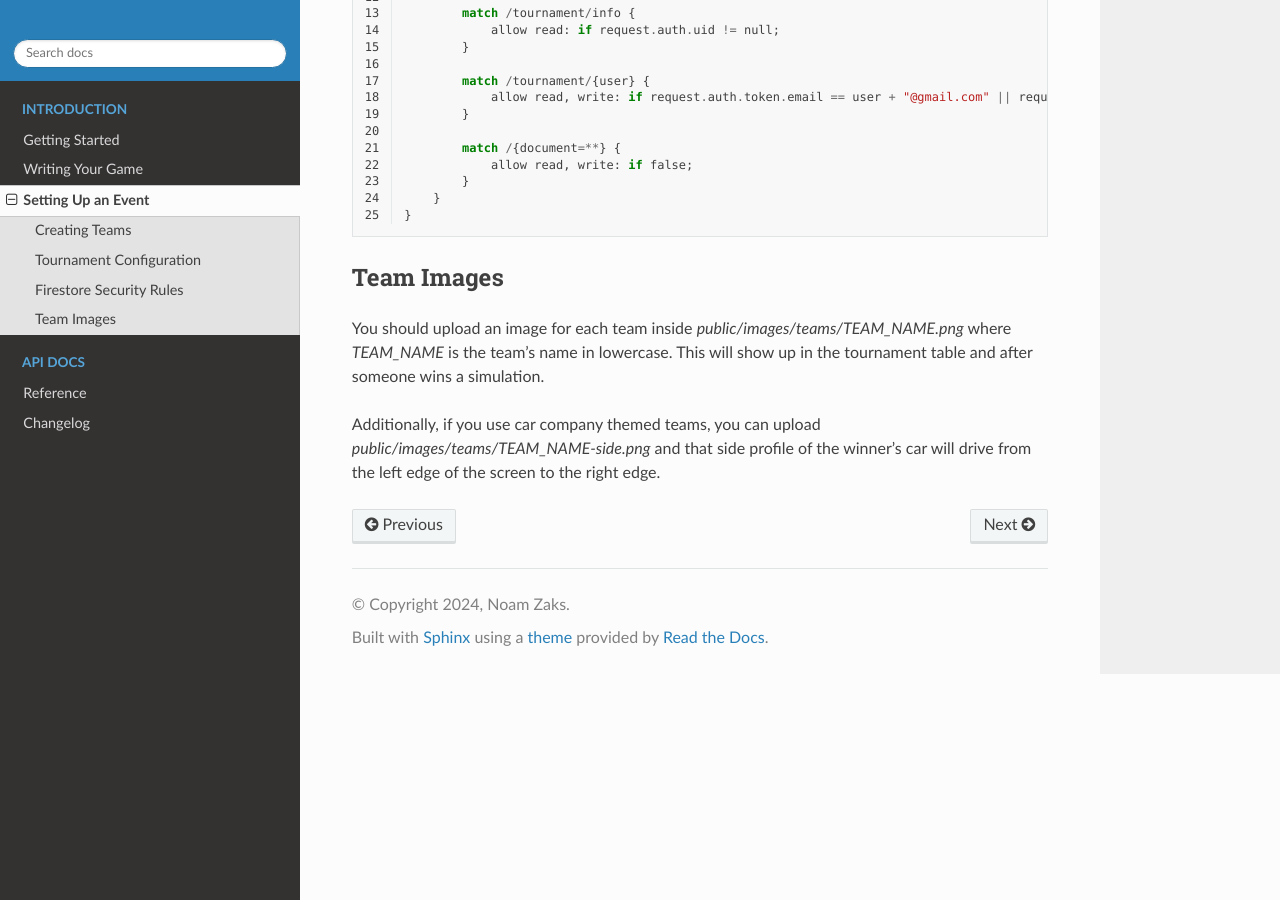
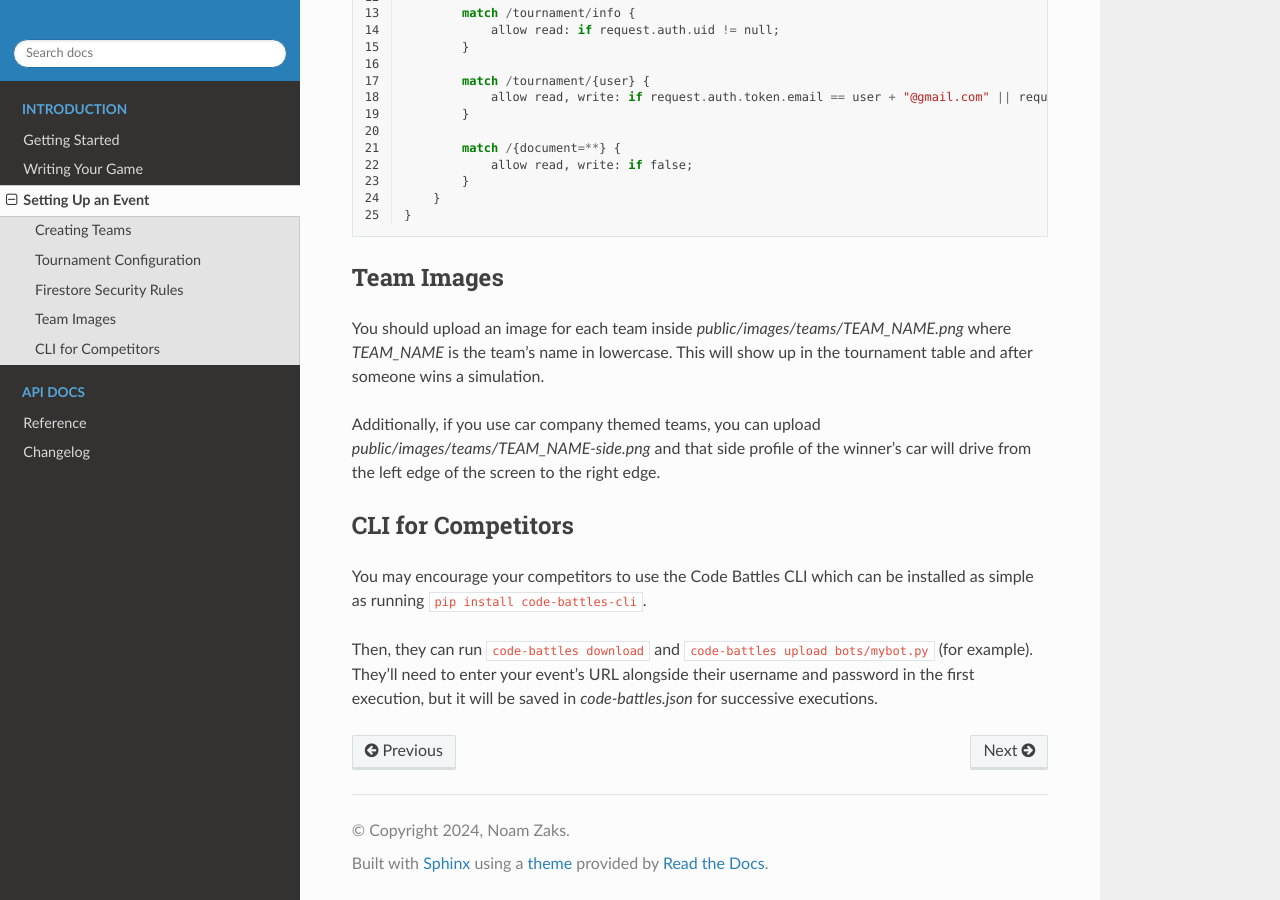
Before and after one commit to noamzaks/code-battles, a Sphinx documentation site: the page built from docs/source/setting-up-event.rst, in a window 1280 px wide and 900 px high, scrolled down 969 px. Built offline with Sphinx 7.4.7 and the Read the Docs theme 3.1.0, drawn with Linux system fonts in a browser that asks for light colours.

Commit message:
document cli

```diff
--- a/docs/source/setting-up-event.rst
+++ b/docs/source/setting-up-event.rst
@@ -61,3 +61,11 @@ This will show up in the tournament table and after someone wins a simulation.
 
 Additionally, if you use car company themed teams, you can upload `public/images/teams/TEAM_NAME-side.png` and that side profile of
 the winner's car will drive from the left edge of the screen to the right edge.
+
+CLI for Competitors
++++++++++++++++++++
+
+You may encourage your competitors to use the Code Battles CLI which can be installed as simple as running ``pip install code-battles-cli``.
+
+Then, they can run ``code-battles download`` and ``code-battles upload bots/mybot.py`` (for example). They'll need to enter your event's URL
+alongside their username and password in the first execution, but it will be saved in `code-battles.json` for successive executions.
```
